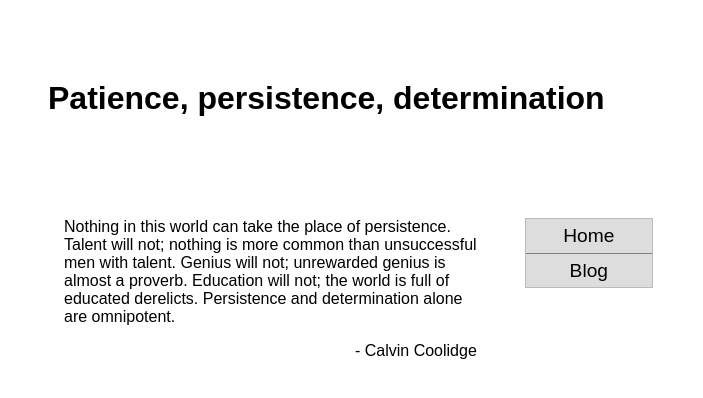
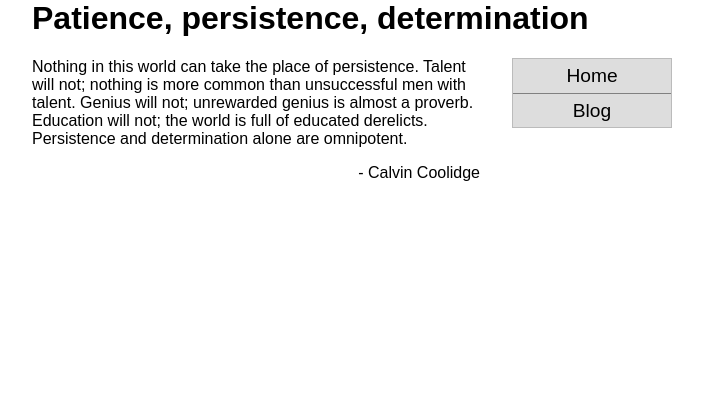
Before and after one commit to arfwilliamson/arfwilliamson.github.io, a Jekyll site: the page built from index.html, in a window 1280 px wide. Shown: the top 398 px of the page, without its empty margins (208-911 px from the left). Built offline with Jekyll 4.4.1, drawn with Linux system fonts in a browser that asks for light colours.

Commit message:
Update main.css

```diff
--- a/css/main.css
+++ b/css/main.css
@@ -13,11 +13,9 @@
 }
 
 html,
-body,
-div{
+body {
   font-size: 16px;
   margin: 0;
-  padding: 1em;
 }
 
 /* =Structure ----------------------------------------------------------- */
```
